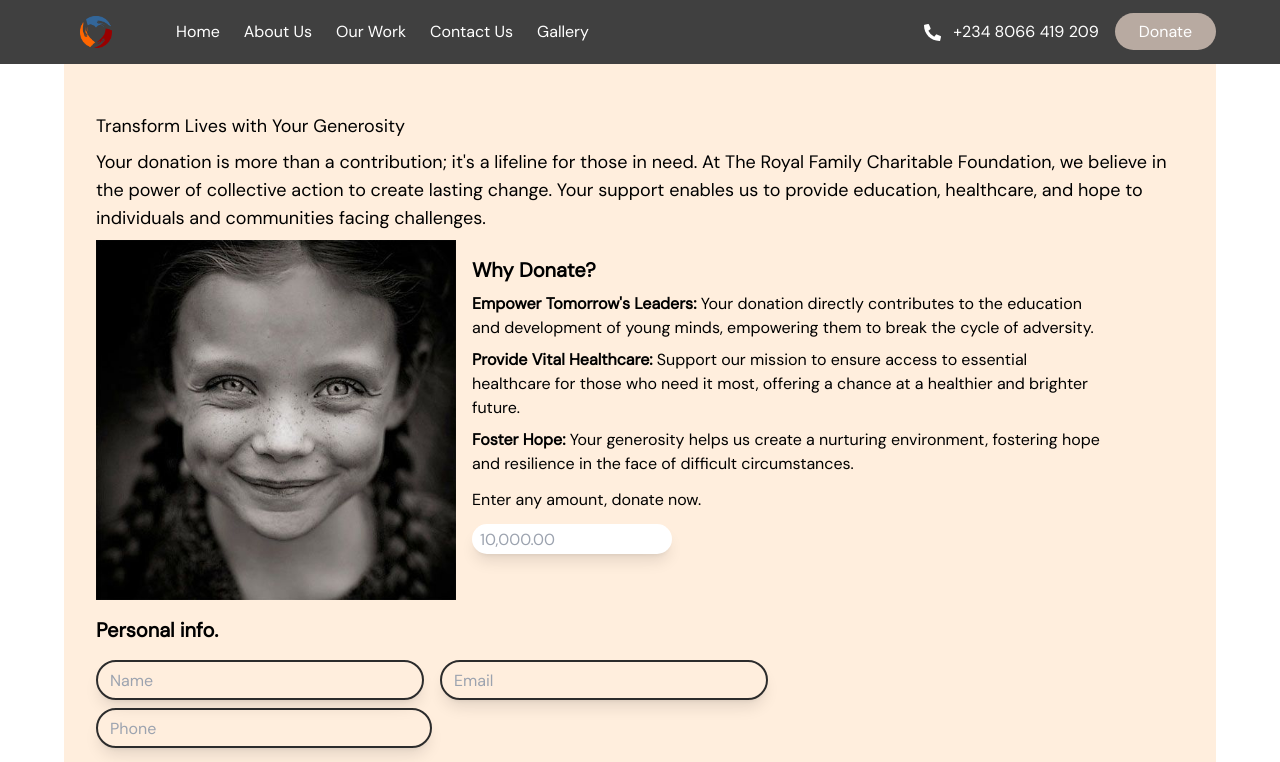
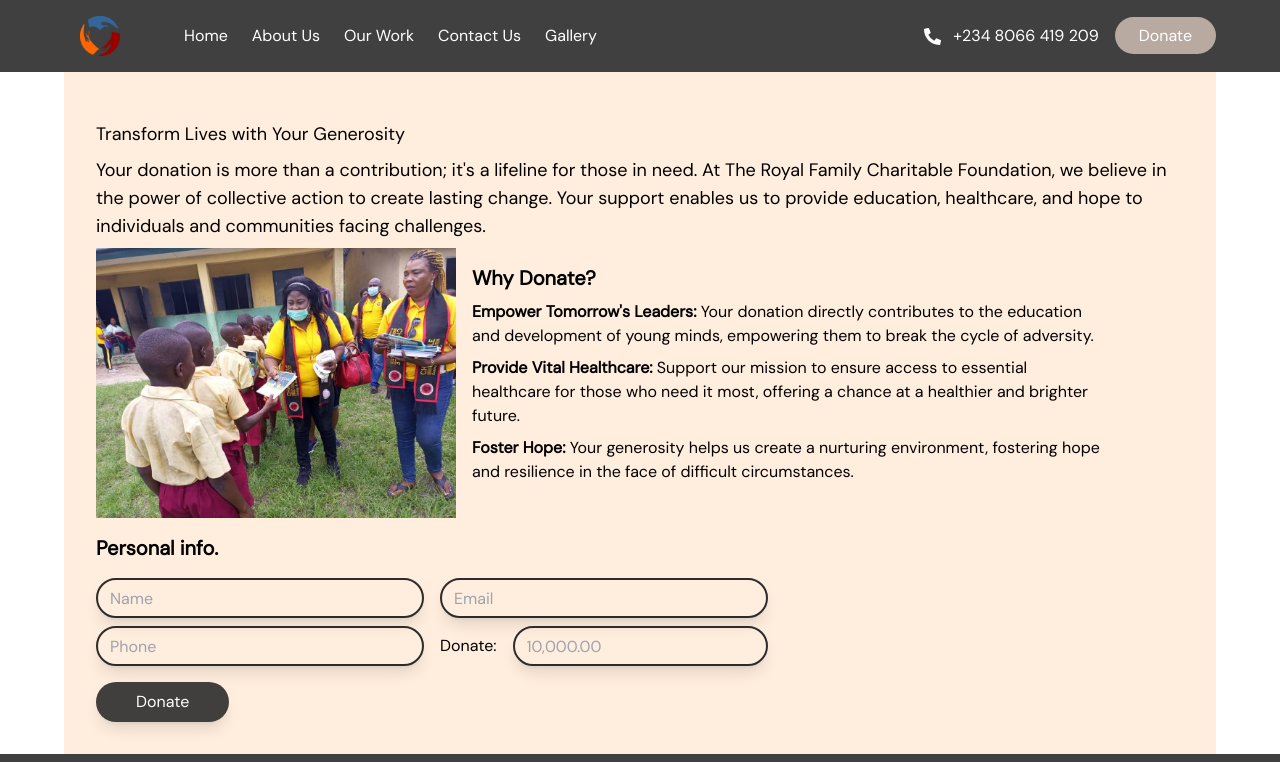
Before and after one commit to sirisenju/charitable-foundation, a React (Vite) app in the folder C-foundation/: page /donation in a window 1280 px wide. Shown: the top 762 px of the page. Built offline with nearby package versions, Linux system fonts and the light colour scheme; a web font is replaced by a local one.

Commit message:
code modified

```diff
--- a/C-foundation/src/components/NavLinks.jsx
+++ b/C-foundation/src/components/NavLinks.jsx
@@ -10,7 +10,7 @@ function NavLinks() {
       <div className="w-full md:w-[90%] text-white mx-auto flex justify-between xl:max-w-6xl z-50">
         <div className="flex p-4">
           <NavLink to={"/"}>
-            <img src="/assets/logo1.png" className="w-8 h-8" alt="" />
+            <img src="/assets/logo1.png" className="w-10 h-10" alt="" />
           </NavLink>
           <p className="pl-2 sm:hidden">
             The Royal Family Charitable Empowerment Foundation
--- a/C-foundation/src/pages/Donation/index.jsx
+++ b/C-foundation/src/pages/Donation/index.jsx
@@ -102,7 +102,7 @@ function Donation() {
             </p>
             <div className="block sm:flex max-w-5xl">
               <img
-                src="/assets/simple-smile.jpg"
+                src="/assets/handingBooks.jpg"
                 loading="lazy"
                 className="w-[360px] h-full"
                 alt=""
@@ -133,15 +133,6 @@ function Donation() {
                     circumstances.
                   </li>
                 </ul>
-                <p className="pb-3 pt-3">Enter any amount, donate now.</p>
-                <input
-                  type="number"
-                  id="amount"
-                  name="amount"
-                  onChange={(e) => setAmount(e.target.value)}
-                  className="h-[30px] w-full sm:w-[200px] p-2 outline-none rounded-3xl shadow-lg"
-                  placeholder="10,000.00"
-                />
               </div>
             </div>
             <div className="max-w-2xl mt-4">
@@ -186,6 +177,17 @@ function Donation() {
                     />
                     <span style={{ color: "red" }}>{error.phonenumber}</span>
                   </div>
+                  <div className="w-[50%] pb-2 flex">
+                    <label htmlFor="" className="pr-4 flex items-center">Donate:</label>
+                    <input
+                      type="number"
+                      id="amount"
+                      name="amount"
+                      placeholder="10,000.00"
+                      className="max-[390px]:w-full w-full p-3 h-10 outline-none rounded-3xl bg-transparent border-2 border-[#2C2C2C] shadow-lg"
+                    />
+                    <span style={{ color: "red" }}>{error.phonenumber}</span>
+                  </div>
                 </div>
                 <div className="w-full flex justify-center sm:justify-start pt-2">
                   <button
```
Also changed, not shown: 1 other file (tests, documents, lock files or other folders).
